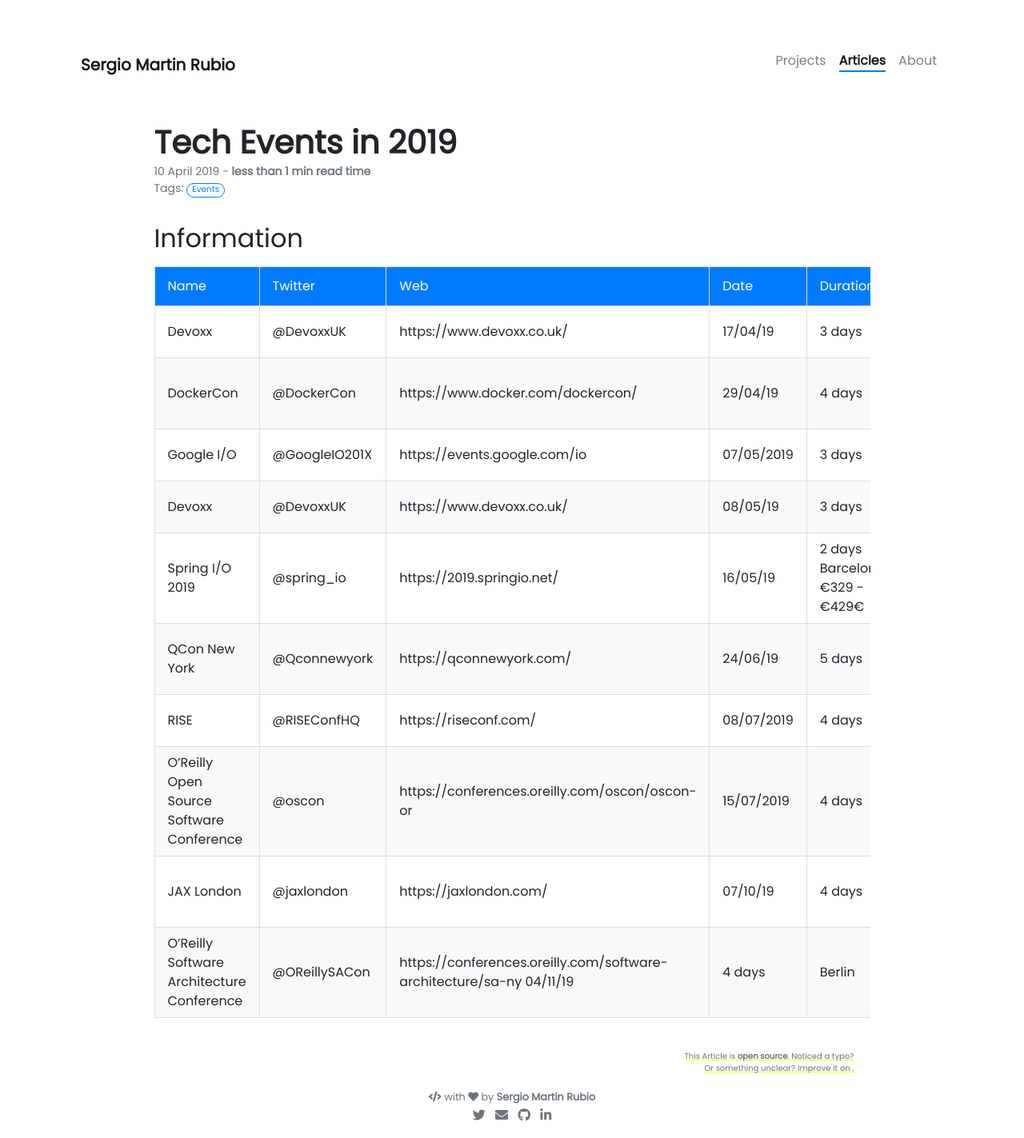
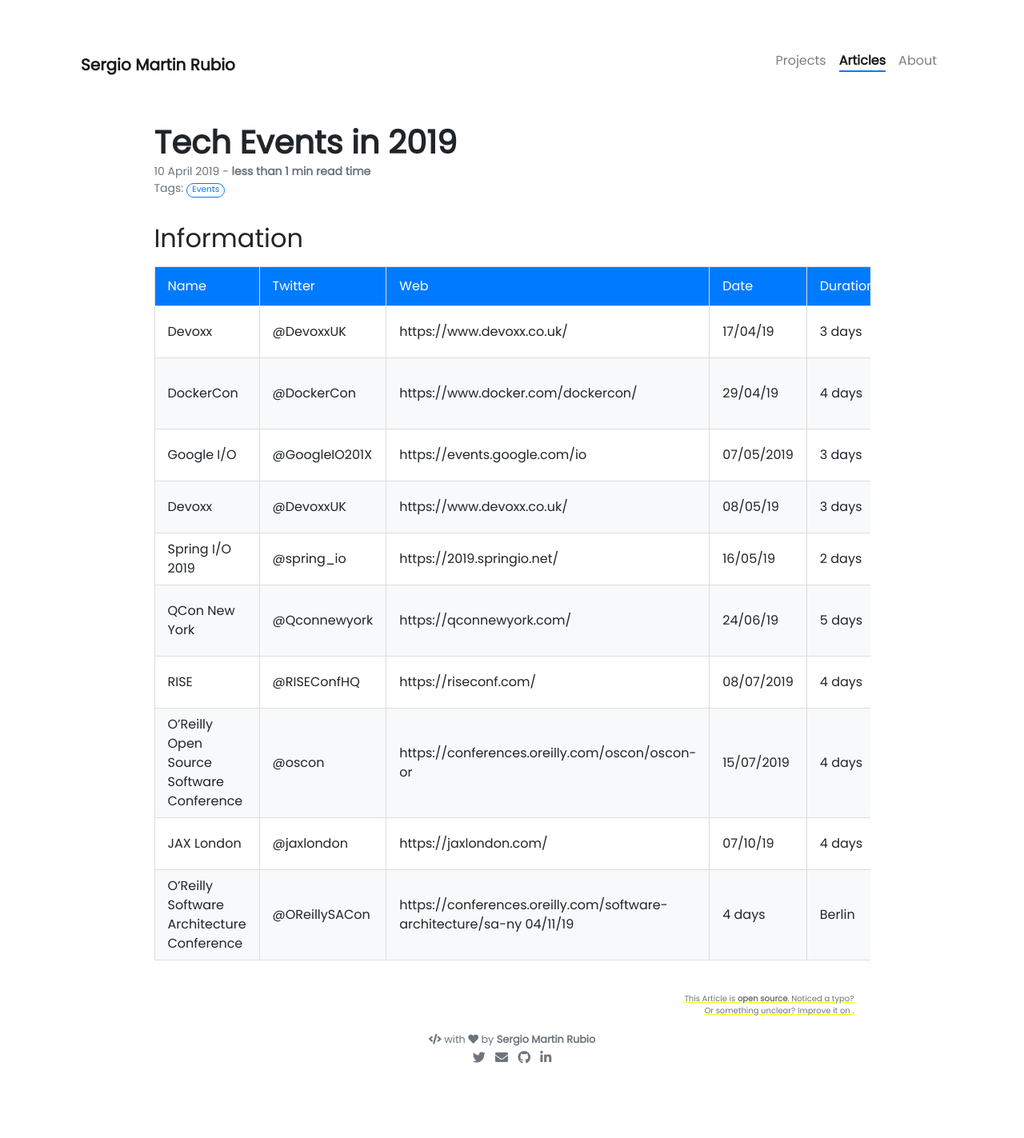
Before and after one commit to jackhman/sergio-martin-rubio-site, a Jekyll site: the page built from _posts/2019-04-10-tech-events-in-2019.md, in a window 1280 px wide. Shown: the whole page at 80% size. Built offline with Jekyll 4.4.1, drawn with Linux system fonts in a browser that asks for light colours; nearby versions of some CDN libraries; our own code applies the rules of GitHub Pages for plain Markdown files; comment, search, counter and statistics services are not loaded; after the commit the page ends 1351 px from its top, so only the background shows below that.

Commit message:
update article

```diff
--- a/_posts/2019-04-10-tech-events-in-2019.md
+++ b/_posts/2019-04-10-tech-events-in-2019.md
@@ -14,7 +14,7 @@
 DockerCon |	@DockerCon |	https://www.docker.com/dockercon/ |	29/04/19 |	4 days |	San Francisco |	$1,080 - $1,700
 Google I/O |	@GoogleIO201X |	https://events.google.com/io |	07/05/2019 |	3 days |	Mountain View |	$1,150
 Devoxx |	@DevoxxUK |	https://www.devoxx.co.uk/ |	08/05/19 |	3 days |	London |	£225 - £585
-Spring I/O 2019 |	@spring_io |	https://2019.springio.net/ |	16/05/19 |	2 days	Barcelona	€329 - €429€
+Spring I/O 2019 |	@spring_io |	https://2019.springio.net/ |	16/05/19 |	2 days |	Barcelona |	€329 - €429€
 QCon New York |	@Qconnewyork |	https://qconnewyork.com/ |	24/06/19 |	5 days |	New York |	$1,565 - $2,095
 RISE |	@RISEConfHQ |	https://riseconf.com/ |	08/07/2019 |	4 days |	Honk Kong |	$680 - $929
 O'Reilly Open Source Software Conference |	@oscon |	https://conferences.oreilly.com/oscon/oscon-or |	15/07/2019 |	4 days |	Portland |	$925 - $1,745
```
